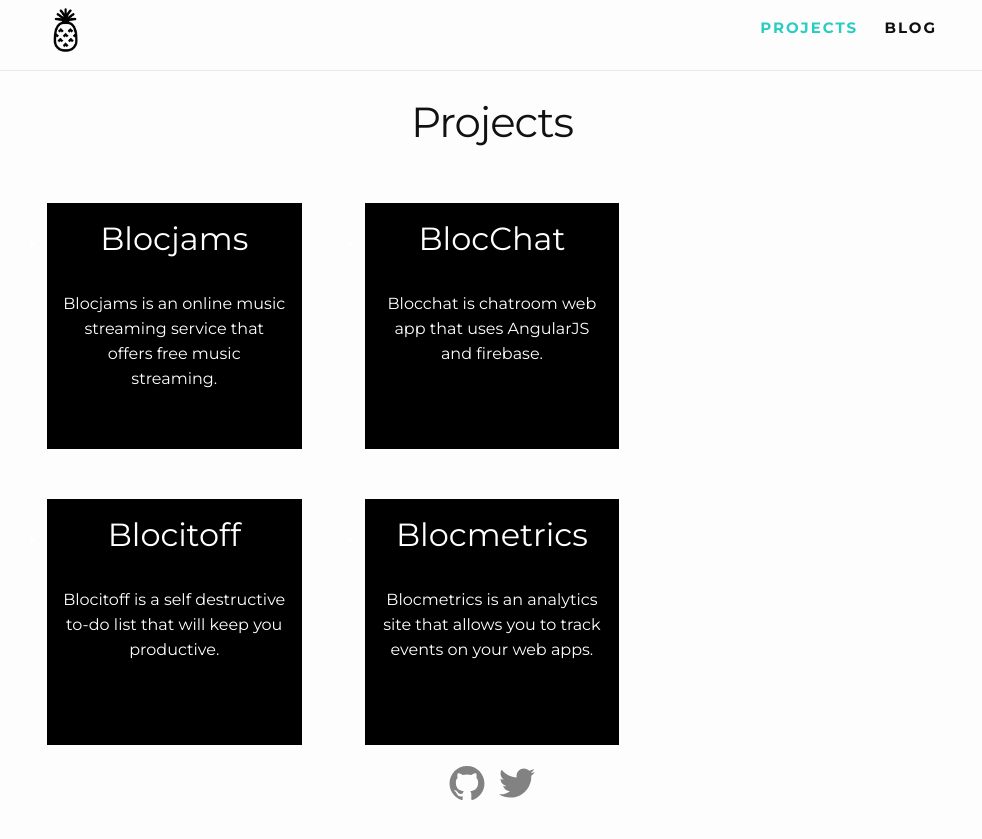
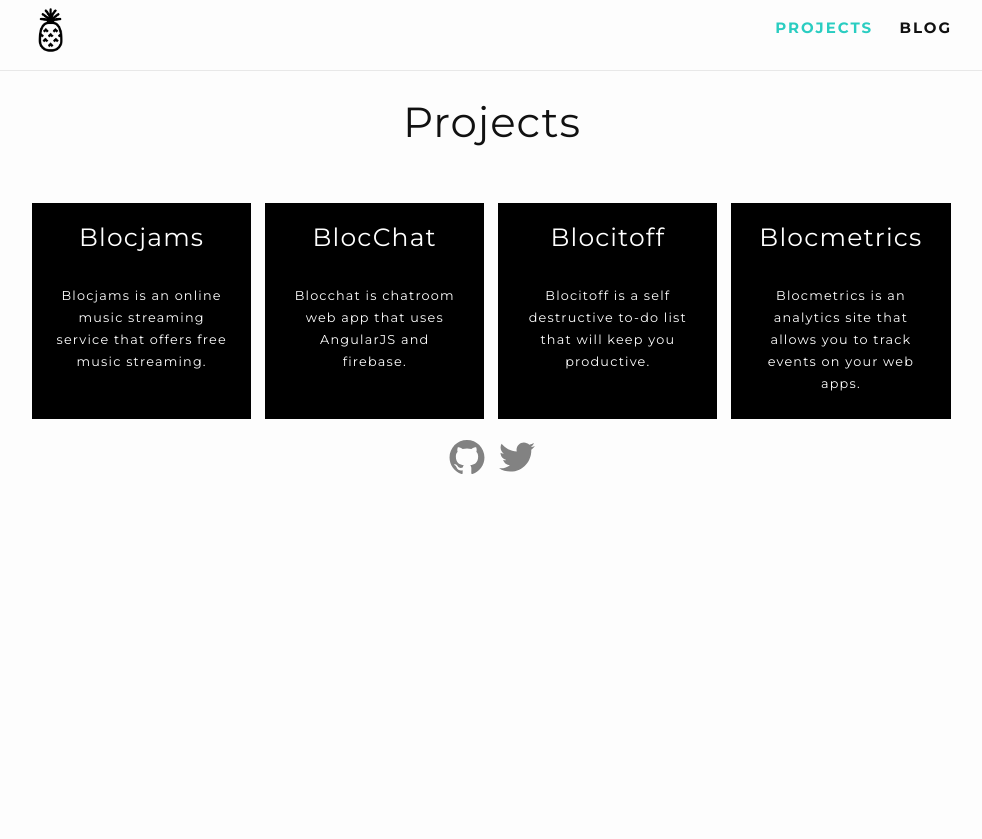
Before and after one commit to javierforero/javierforero.github.io, a Jekyll site: the page built from projects/index.html, in a window 1280 px wide. Shown: the top 839 px of the page, without its empty margins (148-1130 px from the left). Built offline with Jekyll 4.4.1, drawn with Linux system fonts in a browser that asks for light colours.

Commit message:
fixed desktop

```diff
--- a/_sass/_base.scss
+++ b/_sass/_base.scss
@@ -148,8 +148,8 @@ pre {
  * Wrapper
  */
 .wrapper {
-    max-width: -webkit-calc(#{$content-width} - (#{$spacing-unit} * 2));
-    max-width:         calc(#{$content-width} - (#{$spacing-unit} * 2));
+    max-width: -webkit-calc(#{$content-width} - (#{$spacing-unit}));
+    max-width:         calc(#{$content-width} - (#{$spacing-unit}));
     margin-right: auto;
     margin-left: auto;
     padding-right: $spacing-unit;
--- a/_sass/_layout.scss
+++ b/_sass/_layout.scss
@@ -262,7 +262,7 @@
 
 .post-title {
     font-size: 42px;
-    letter-spacing: -1px;
+    letter-spacing: 1px;
     line-height: 1;
     text-align: center;
     @include media-query($on-laptop) {
@@ -275,7 +275,7 @@
     margin-bottom: $spacing-unit;
 
     h2 {
-        font-size: 32px;
+        font-size: 25px;
 
         @include media-query($on-laptop) {
             font-size: 28px;
@@ -308,29 +308,37 @@
     position: relative;
     margin-top: 30px;
     margin-bottom: 20px;
-    margin-right: 7.1%;
     text-align: center;
     background-color: black;
+    margin-right: 1.5%;
     color: white;
     padding: 23px;
-    line-height: 25px;
-    width: 200px;
-    height: 200px;
+    line-height: 22px;
+    width: 173.3px;
+    height: 170px;
 }
 
 ul.post-ul {
   margin: 0;
+  text-decoration: none;
+  list-style: none;
+  font-size: .8em;
+  letter-spacing: 1.2px;
 }
-ul.post-ul li:last-child {
+
+ul.post-ul a:last-child {
   margin-right: 0;
+}
+
+ul.post-ul a:hover {
+  color: white;
+  background-color: #2ACDC1;
 }
 
 // columns
 @media (min-width: 640px){
 .column {
     float: left;
-    padding-right: 1rem;
-    padding-left: 1rem;
 }
 
 .column.full { width: 100%;}
--- a/projects/index.html
+++ b/projects/index.html
@@ -10,12 +10,13 @@ permalink: /projects.html
   </header>
   <ul class="post-ul clear-fix">
   {% for project in site.projects %}
-  <li class="post-content post-container column fourth">
-
-        <h2><a href="{{ project.url }}">{{ project.title }}</a></h2>
+    <a href="{{ project.url }}" class="post-content post-container column">
+      <li id="post-{{forloop.index}}">
+        <h2>{{ project.title }}</h2>
         <br>
         <p>{{ project.short-description }}</p>
-  </li>
+      </li>
+    </a>
   {% endfor %}
  </ul>
 </article>
```
